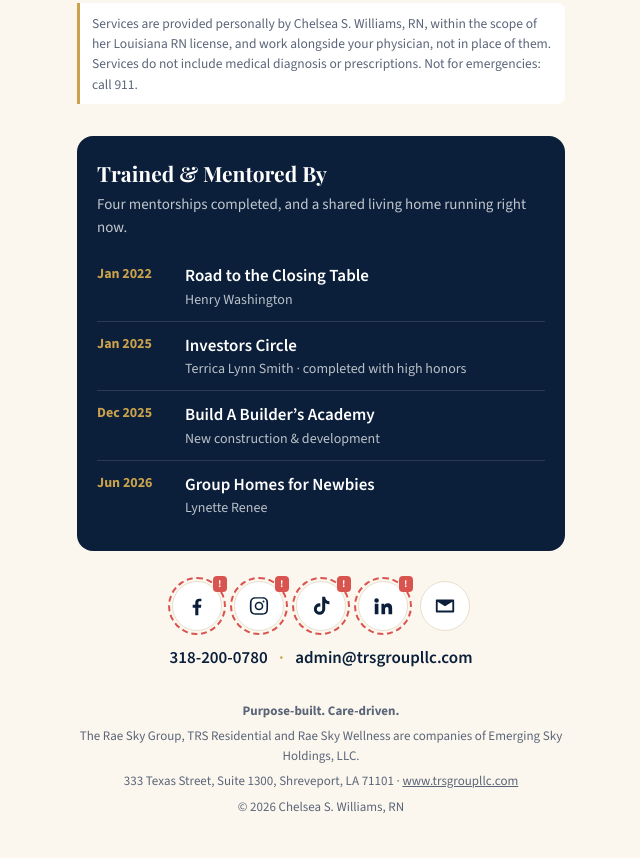
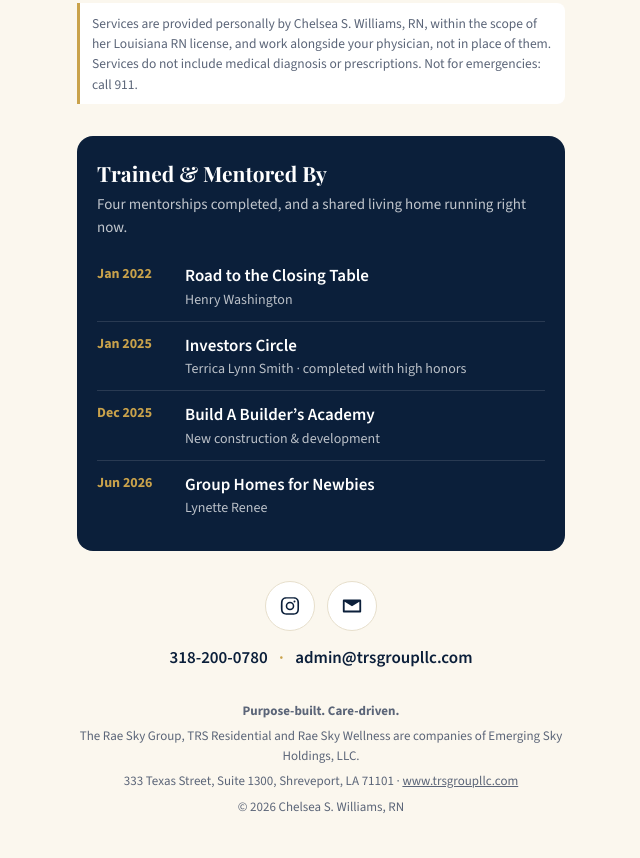
Before and after one commit to EmergingSky/links-trsgroupllc, a plain HTML site: page index.html in a window 1280 px wide. Shown: the part 1970-2828 px from the top of the page, without its empty margins (319-959 px from the left). Drawn offline with nearby package versions, Linux system fonts and the light colour scheme.

Commit message:
Add Instagram link and hide social icons that have no link yet
Co-Authored-By: Claude Opus 5.5 <noreply@anthropic.com>
Claude-Session: https://claude.ai/code/session_01M4rKbhge1Wdy9tt5oyUgb6

```diff
--- a/index.html
+++ b/index.html
@@ -189,6 +189,8 @@
       display: grid; place-items: center; color: var(--navy);
     }
     .social a:hover { border-color: var(--gold); }
+    /* Icons without a real link yet stay hidden: add the URL, then remove both hidden and data-todo. */
+    .social a[hidden] { display: none; }
     .social svg { width: 22px; height: 22px; fill: currentColor; }
 
     footer { text-align: center; font-size: 13px; color: var(--muted); padding: 18px 0 36px; }
@@ -336,18 +338,18 @@
       </ol>
     </section>
 
-    <!-- SOCIAL: all PLACEHOLDER LINKS -->
+    <!-- SOCIAL: Instagram live; Facebook, TikTok, LinkedIn hidden until real links arrive -->
     <nav class="social" aria-label="Social media">
-      <a href="#" data-todo="facebook" aria-label="Facebook">
+      <a hidden href="#" data-todo="facebook" aria-label="Facebook">
         <svg viewBox="0 0 24 24" aria-hidden="true"><path d="M13.5 22v-8.2h2.8l.4-3.2h-3.2V8.5c0-.9.3-1.6 1.6-1.6h1.7V4.1c-.3 0-1.3-.1-2.5-.1-2.5 0-4.2 1.5-4.2 4.3v2.4H7.3v3.2h2.8V22h3.4z"/></svg>
       </a>
-      <a href="#" data-todo="instagram" aria-label="Instagram">
+      <a href="https://www.instagram.com/theraeskygroup/" aria-label="Instagram">
         <svg viewBox="0 0 24 24" aria-hidden="true"><path d="M12 7.3A4.7 4.7 0 1 0 12 16.7 4.7 4.7 0 0 0 12 7.3zm0 7.7a3 3 0 1 1 0-6 3 3 0 0 1 0 6zm6-7.9a1.1 1.1 0 1 1-2.2 0 1.1 1.1 0 0 1 2.2 0zM21.9 8.1c-.1-1.6-.4-3-1.6-4.1C19.1 2.8 17.7 2.5 16.1 2.4 14.4 2.3 9.6 2.3 7.9 2.4 6.3 2.5 4.9 2.8 3.7 4 2.6 5.1 2.2 6.5 2.1 8.1 2 9.8 2 14.2 2.1 15.9c.1 1.6.4 3 1.6 4.1 1.2 1.2 2.6 1.5 4.2 1.6 1.7.1 6.5.1 8.2 0 1.6-.1 3-.4 4.1-1.6 1.2-1.1 1.5-2.5 1.6-4.1.1-1.7.1-6.1.1-7.8zm-2.2 9.6a3.3 3.3 0 0 1-1.9 1.9c-1.3.5-4.4.4-5.8.4s-4.5.1-5.8-.4a3.3 3.3 0 0 1-1.9-1.9c-.5-1.3-.4-4.4-.4-5.8s-.1-4.5.4-5.8a3.3 3.3 0 0 1 1.9-1.9c1.3-.5 4.4-.4 5.8-.4s4.5-.1 5.8.4a3.3 3.3 0 0 1 1.9 1.9c.5 1.3.4 4.4.4 5.8s.1 4.5-.4 5.8z"/></svg>
       </a>
-      <a href="#" data-todo="tiktok" aria-label="TikTok">
+      <a hidden href="#" data-todo="tiktok" aria-label="TikTok">
         <svg viewBox="0 0 24 24" aria-hidden="true"><path d="M16.6 2h-3.3v13.4a2.9 2.9 0 1 1-2.9-2.9c.3 0 .6 0 .9.1V9.2a6.2 6.2 0 1 0 5.3 6.2V8.6a7.9 7.9 0 0 0 4.6 1.5V6.8A4.6 4.6 0 0 1 16.6 2z"/></svg>
       </a>
-      <a href="#" data-todo="linkedin" aria-label="LinkedIn">
+      <a hidden href="#" data-todo="linkedin" aria-label="LinkedIn">
         <svg viewBox="0 0 24 24" aria-hidden="true"><path d="M4.98 3.5a2.5 2.5 0 1 1 0 5 2.5 2.5 0 0 1 0-5zM3 9.5h4V21H3V9.5zm6.5 0h3.8v1.6h.1c.5-1 1.8-2 3.8-2 4 0 4.8 2.6 4.8 6V21h-4v-5.2c0-1.2 0-2.8-1.7-2.8s-2 1.3-2 2.7V21h-4V9.5z"/></svg>
       </a>
       <a href="mailto:admin@trsgroupllc.com" aria-label="Email">
```
